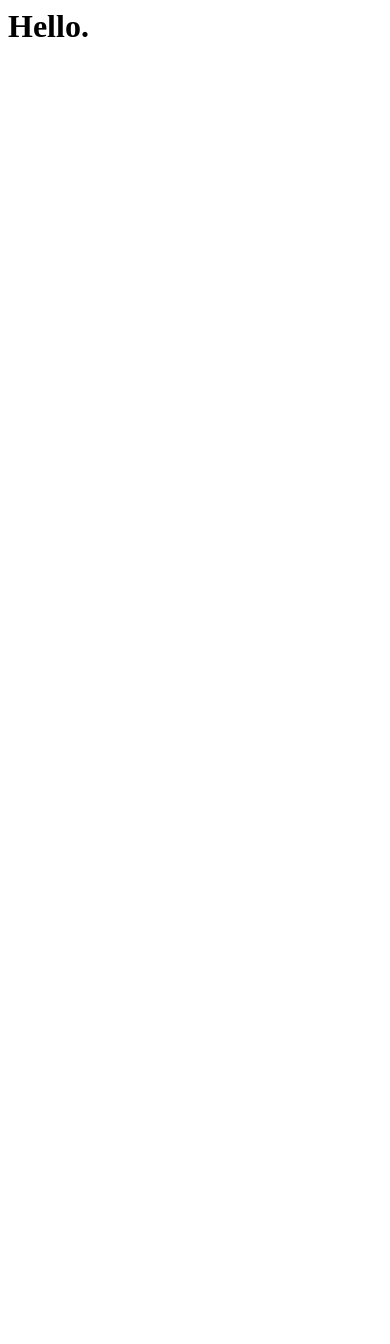
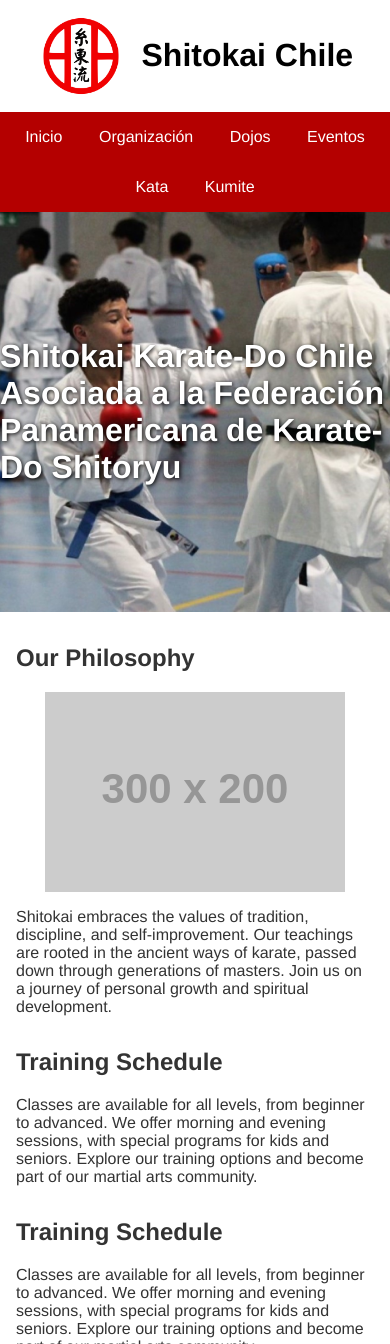
Before and after one commit to ZeegCL/shitokai-cl, a plain HTML site: page index.html in a window 390 px wide. Shown: the top 1344 px of the page. Before the commit the page ends 844 px from the top, so only its background shows below. Drawn offline with Linux system fonts and the light colour scheme; placeholder pictures from the web are drawn by us.

Commit message:
feat: add placeholder index and kata pages

```diff
--- a/index.html
+++ b/index.html
@@ -1,8 +1,81 @@
-<html>
+<!DOCTYPE html>
+<html lang="en">
+<head>
+  <meta charset="UTF-8" />
+  <meta name="viewport" content="width=device-width, initial-scale=1.0"/>
+  <title>Shitokai-Inspired Template</title>
+  <link rel="stylesheet" href="style.css" />
+  <script src="script.js" defer></script>
+</head>
+<body>
   <header>
-    <title>WIP</title>
+    <div class="header-content">
+      <img src="images/logo_shitoryu.png" alt="Logo" />
+      <h1>Shitokai Chile</h1>
+    </div>
   </header>
-  <body>
-    <h1>Hello.</h1>
-  </body>
+
+  <nav>
+    <a href="index.html">Inicio</a>
+    <a href="#">Organización</a>
+    <a href="#">Dojos</a>
+    <a href="#">Eventos</a>
+    <a href="kata.html">Kata</a>
+    <a href="#">Kumite</a>
+  </nav>
+
+  <div class="hero">
+    <div class="slideshow">
+      <img src="images/slide_1.jpg" alt="Slide 1" class="slide active" />
+      <img src="images/slide_2.jpg" alt="Slide 2" class="slide" />
+      <img src="images/slide_3.jpg" alt="Slide 3" class="slide" />
+    </div>
+    <div class="hero-text">
+      Shitokai Karate-Do Chile
+      <br />
+      Asociada a la Federación Panamericana de Karate-Do Shitoryu
+    </div>
+  </div>
+
+  <main class="content">
+    <section class="section">
+      <h2>Our Philosophy</h2>
+      <img src="https://placehold.co/300x200" alt="Philosophy Image" />
+      <p>
+        Shitokai embraces the values of tradition, discipline, and self-improvement. Our teachings are rooted in the ancient ways of karate, passed down through generations of masters. Join us on a journey of personal growth and spiritual development.
+      </p>
+    </section>
+
+    <section class="section">
+      <h2>Training Schedule</h2>
+      <p>
+        Classes are available for all levels, from beginner to advanced. We offer morning and evening sessions, with special programs for kids and seniors. Explore our training options and become part of our martial arts community.
+      </p>
+    </section>
+    <section class="section">
+      <h2>Training Schedule</h2>
+      <p>
+        Classes are available for all levels, from beginner to advanced. We offer morning and evening sessions, with special programs for kids and seniors. Explore our training options and become part of our martial arts community.
+      </p>
+    </section>
+    <section class="section">
+      <h2>Training Schedule</h2>
+      <p>
+        Classes are available for all levels, from beginner to advanced. We offer morning and evening sessions, with special programs for kids and seniors. Explore our training options and become part of our martial arts community.
+      </p>
+    </section>
+    <section class="section">
+      <h2>Training Schedule</h2>
+      <p>
+        Classes are available for all levels, from beginner to advanced. We offer morning and evening sessions, with special programs for kids and seniors. Explore our training options and become part of our martial arts community.
+      </p>
+    </section>
+  </main>
+
+  <footer>
+    &copy; 2025 Your Dojo Name. All rights reserved.
+  </footer>
+
+  <script src="script.js"></script>
+</body>
 </html>
--- /dev/null
+++ b/script.js
@@ -0,0 +1,10 @@
+let slideIndex = 0;
+const slides = document.querySelectorAll(".slide");
+
+function showNextSlide() {
+  slides[slideIndex].classList.remove("active");
+  slideIndex = (slideIndex + 1) % slides.length;
+  slides[slideIndex].classList.add("active");
+}
+
+setInterval(showNextSlide, 4000); // Change slide every 4 seconds
--- /dev/null
+++ b/style.css
@@ -0,0 +1,163 @@
+body {
+  margin: 0;
+  font-family: 'Helvetica Neue', sans-serif;
+  background: #fff;
+  color: #333;
+}
+
+header {
+  background: #fff;
+  color: #000;
+  padding: 1rem 0;
+  text-align: center;
+}
+
+header img {
+  max-height: 80px;
+}
+
+.header-content {
+  display: flex;
+  align-items: center;
+  justify-content: center;
+  gap: 1rem;
+  flex-wrap: wrap;
+}
+
+.header-content h1 {
+  font-size: 2rem;
+  margin: 0;
+  color: #000;
+}
+
+nav {
+  background: #b40000;
+  text-align: center;
+  position: sticky;
+  top: 0;
+  z-index: 1000;
+}
+
+nav a {
+  display: inline-block;
+  color: #fff;
+  text-decoration: none;
+  padding: 1rem;
+}
+
+nav a:hover {
+  background: #444;
+}
+
+.hero {
+  position: relative;
+  height: 400px;
+  overflow: hidden;
+  color: white;
+  font-size: 2rem;
+  font-weight: bold;
+  text-shadow: 1px 1px 4px black;
+  display: flex;
+  align-items: center;
+  justify-content: center;
+}
+
+.slideshow {
+  position: absolute;
+  top: 0;
+  left: 0;
+  width: 100%;
+  height: 100%;
+}
+
+.slide {
+  position: absolute;
+  width: 100%;
+  height: 100%;
+  object-fit: cover;
+  opacity: 0;
+  transition: opacity 1s ease-in-out;
+}
+
+.slide.active {
+  opacity: 1;
+}
+
+.hero-text {
+  z-index: 2;
+}
+
+
+.content {
+  max-width: 900px;
+  margin: 2rem auto;
+  padding: 0 1rem;
+}
+
+.section {
+  margin-bottom: 2rem;
+}
+
+.section img {
+  float: right;
+  margin-left: 1rem;
+  max-width: 300px;
+  height: auto;
+}
+
+.technique {
+  margin-bottom: 4rem;
+}
+
+.video-group {
+  display: flex;
+  flex-direction: column;
+  gap: 1rem;
+  margin-top: 1rem;
+}
+
+.main-video iframe {
+  width: 100%;
+  height: 400px;
+  border: none;
+}
+
+.aux-videos {
+  display: flex;
+  gap: 1rem;
+  flex-wrap: wrap;
+  justify-content: center;
+}
+
+.aux-videos iframe {
+  flex: 1 1 48%;
+  height: 200px;
+  border: none;
+  max-width: 100%;
+}
+
+@media (max-width: 768px) {
+  .main-video iframe {
+    height: 250px;
+  }
+  .aux-videos iframe {
+    flex-basis: 100%;
+    height: 180px;
+  }
+}
+
+
+footer {
+  text-align: center;
+  padding: 2rem 1rem;
+  background: #b40000;
+  color: #aaa;
+}
+
+@media (max-width: 768px) {
+  .section img {
+    float: none;
+    display: block;
+    margin: 1rem auto;
+  }
+}
```
Also changed, not shown: kata.html (added, +125 -0 lines), images/logo_shitoryu.png (added), images/slide_1.jpg (added), images/slide_2.jpg (added), images/slide_3.jpg (added).
